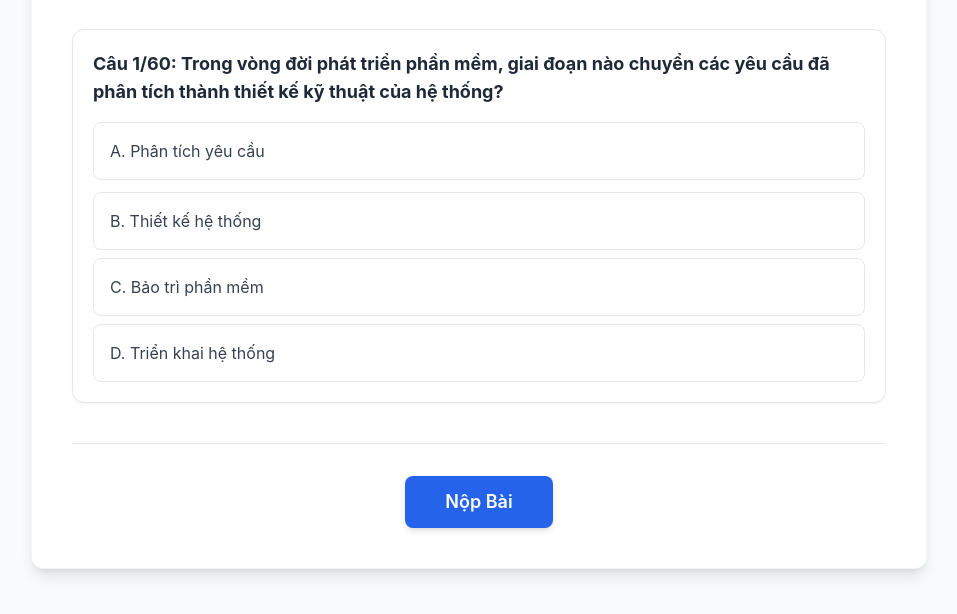
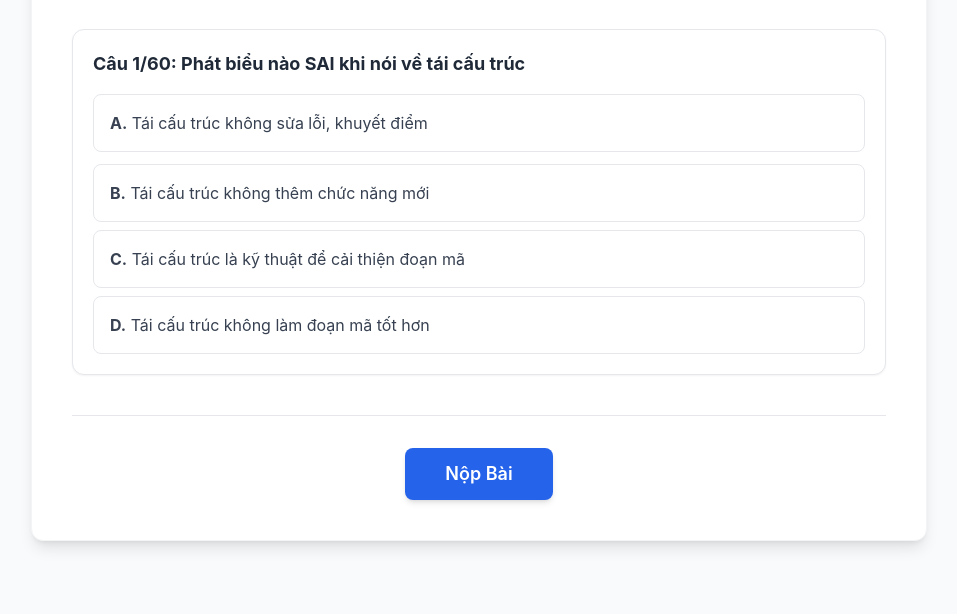
Before and after one commit to anh26tran11/CS434, a plain HTML site: page index.html in a window 1280 px wide. Shown: the part 112-726 px from the top of the page, without its empty margins (161-1118 px from the left). Drawn offline with nearby package versions, Linux system fonts and the light colour scheme.

Commit message:
refactor: update structure and styling in index.html

```diff
--- a/index.html
+++ b/index.html
@@ -30,7 +30,7 @@
         </div>
 
         <div id="result" class="hidden mt-8 p-6 bg-green-50 border border-green-200 text-green-800 rounded-lg text-center font-bold text-2xl">
-            Điểm của bạn: <span id="score"></span>/60
+            Điểm của bạn: <span id="score"></span>/<span id="total-questions">60</span>
         </div>
     </div>
 
@@ -106,16 +106,45 @@
 60. Phát biểu nào là SAI khi nói về trách nhiệm nghề nghiệp của các kĩ sư phần mềm|A. Kỹ sư phần mềm chỉ cần tập trung vào việc áp dụng các kỹ năng và kỹ thuật để giải quyết công việc|B. Phải cư xử một cách trung thực và có trách nhiệm đạo đức|C. Nên tôn trọng tính bảo mật của công ty hoặc khách hàng|D. Nên am hiểu luật pháp nước sở tại về việc sử dụng tài sản trí tuệ
         `;
 
+        // Hàm xáo trộn mảng (Fisher-Yates shuffle)
+        function shuffleArray(array) {
+            for (let i = array.length - 1; i > 0; i--) {
+                const j = Math.floor(Math.random() * (i + 1));
+                [array[i], array[j]] = [array[j], array[i]];
+            }
+        }
+
         // Parse dữ liệu
         const questions = rawData.trim().split('\n').map((line, index) => {
             const parts = line.split('|');
+
+            // Loại bỏ tiền tố A. B. C. D. ban đầu
+            const originalOptions = [
+                parts[1].replace(/^[A-D]\.\s*/, ''),
+                parts[2].replace(/^[A-D]\.\s*/, ''),
+                parts[3].replace(/^[A-D]\.\s*/, ''),
+                parts[4].replace(/^[A-D]\.\s*/, '')
+            ];
+
+            const correctAnswerText = originalOptions[answerKeys[index]];
+
+            // Xáo trộn các lựa chọn
+            let shuffledOptions = [...originalOptions];
+            shuffleArray(shuffledOptions);
+
+            // Tìm lại vị trí đáp án đúng sau khi xáo trộn
+            const newAnswerIndex = shuffledOptions.indexOf(correctAnswerText);
+
             return {
                 id: index,
                 question: parts[0],
-                options: [parts[1], parts[2], parts[3], parts[4]],
-                answer: answerKeys[index]
+                options: shuffledOptions,
+                answer: newAnswerIndex
             };
         });
+
+        // Xáo trộn thứ tự các câu hỏi
+        shuffleArray(questions);
 
         let currentQuestionIndex = 0;
         let score = 0;
@@ -133,11 +162,12 @@
             let optionsHtml = '';
 
             q.options.forEach((opt, optIndex) => {
+                const letter = String.fromCharCode(65 + optIndex); // A, B, C, D
                 optionsHtml += `
                     <label class="option-label block relative cursor-pointer mb-3">
                         <input type="radio" name="question-${currentQuestionIndex}" value="${optIndex}" class="peer sr-only">
                         <span id="label-${currentQuestionIndex}-${optIndex}" class="block p-3 md:p-4 text-sm md:text-base border border-gray-200 rounded-lg text-gray-700 hover:bg-gray-50 transition">
-                            ${opt}
+                            <strong>${letter}.</strong> ${opt}
                         </span>
                     </label>
                 `;
@@ -213,6 +243,7 @@
         });
 
         // Initial render
+        document.getElementById('total-questions').innerText = questions.length;
         renderQuestion();
     </script>
 </body>
```
